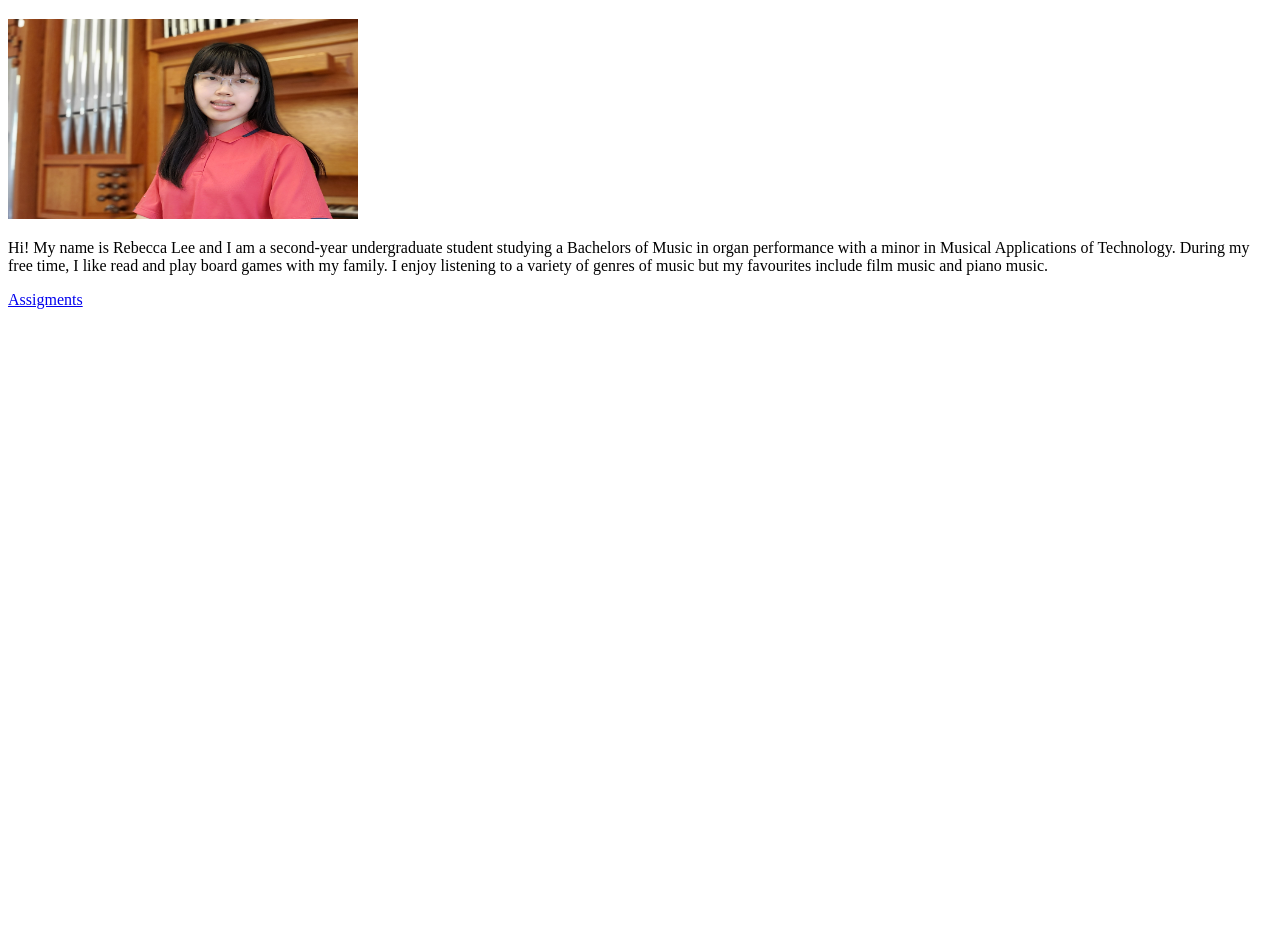
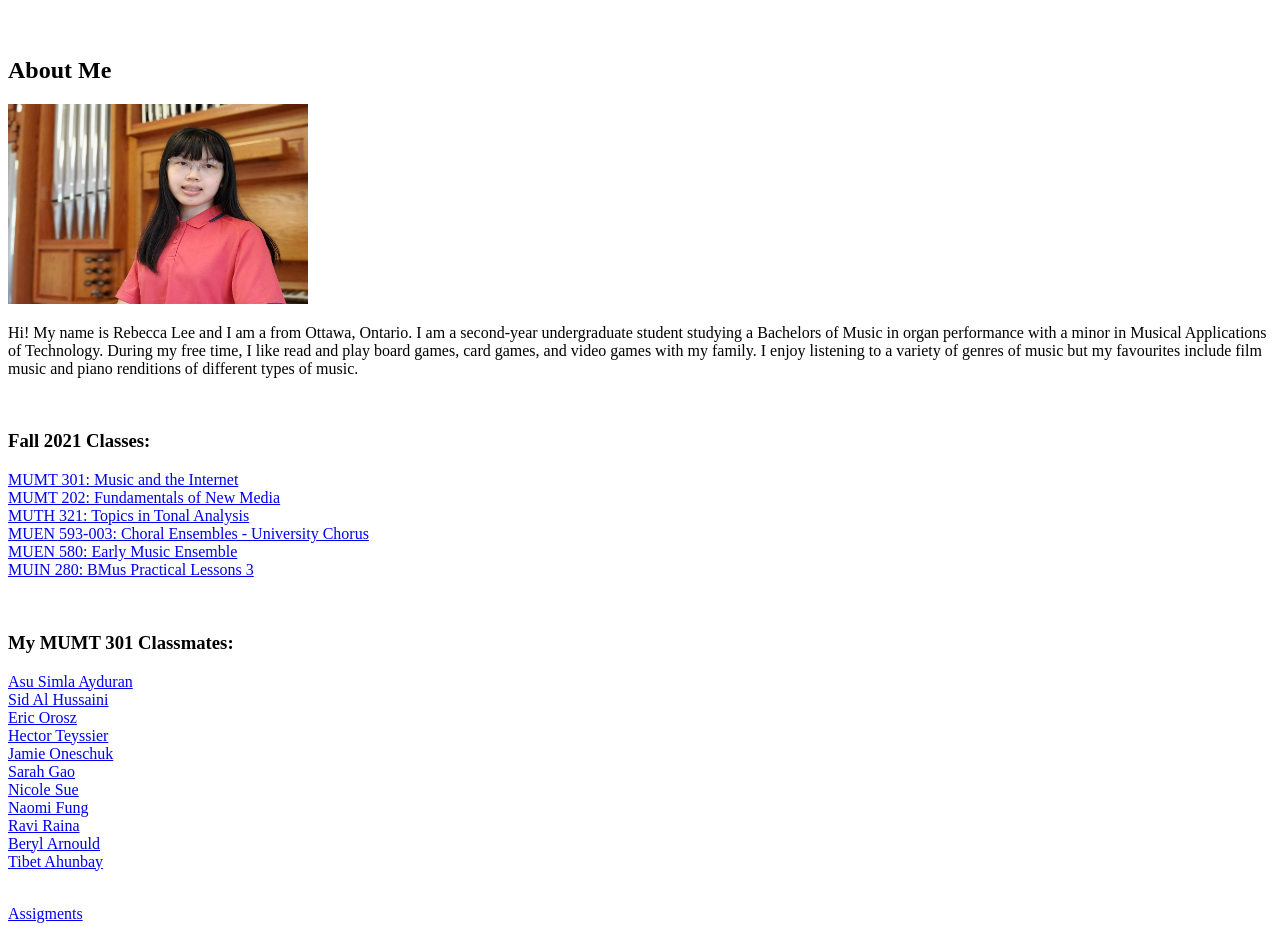
Before and after one commit to mumt301/Rebecca-Lee, a plain HTML site: page index.html in a window 1280 px wide. Shown: the part 61-992 px from the top of the page. Before the commit the page ends 800 px from the top, so only its background shows below. Drawn offline with Linux system fonts and the light colour scheme.

Commit message:
added info

```diff
--- a/index.html
+++ b/index.html
@@ -8,11 +8,38 @@
 
 <body>
     <h1>Welcome!</h1>
-
-    <img src=image-RL.jpg width="350" height="200"></img>
-    <p>Hi! My name is Rebecca Lee and I am a second-year undergraduate student studying a Bachelors of Music in organ performance with a minor in Musical Applications of Technology. During my free time, I like read and play board games with my family. I
-        enjoy listening to a variety of genres of music but my favourites include film music and piano music.
+    <br>
+    <h2>About Me</h2>
+    <img src=image-RL.jpg width="300" height="200">
+    <br>
+    <p>Hi! My name is Rebecca Lee and I am a from Ottawa, Ontario. I am a second-year undergraduate student studying a Bachelors of Music in organ performance with a minor in Musical Applications of Technology. During my free time, I like read and play board
+        games, card games, and video games with my family. I enjoy listening to a variety of genres of music but my favourites include film music and piano renditions of different types of music.
     </p>
+    <br>
+    <h3>Fall 2021 Classes:</h3>
+    <p><a href="https://www.mcgill.ca/study/2021-2022/courses/mumt-301"> MUMT 301: Music and the Internet</a><br>
+        <a href="https://www.mcgill.ca/study/2021-2022/courses/mumt-202"> MUMT 202: Fundamentals of New Media</a><br>
+        <a href="https://www.mcgill.ca/study/2021-2022/courses/muth-321"> MUTH 321: Topics in Tonal Analysis</a><br>
+        <a href="https://www.mcgill.ca/study/2021-2022/courses/muen-593"> MUEN 593-003: Choral Ensembles - University
+            Chorus</a><br>
+        <a href="https://www.mcgill.ca/study/2021-2022/courses/muen-580"> MUEN 580: Early Music Ensemble</a><br>
+        <a href="https://www.mcgill.ca/study/2021-2022/courses/muin-280"> MUIN 280: BMus Practical Lessons 3</a>
+    </p>
+    <br>
+    <h3>My MUMT 301 Classmates:</h3>
+    <p><a href="https://mumt301.github.io/Asu_Simla_Ayduran/"> Asu Simla Ayduran</a><br>
+        <a href="https://mumt301.github.io/SidAlHussaini/"> Sid Al Hussaini</a><br>
+        <a href="https://mumt301.github.io/orosze/"> Eric Orosz</a><br>
+        <a href="https://mumt301.github.io/hteyssier/"> Hector Teyssier</a><br>
+        <a href="https://mumt301.github.io/Jamie-Oneschuk-Repository-/"> Jamie Oneschuk</a><br>
+        <a href="https://mumt301.github.io/Sarah-Gao/"> Sarah Gao</a><br>
+        <a href="https://mumt301.github.io/nicolesue/"> Nicole Sue</a><br>
+        <a href="https://mumt301.github.io/naomifung01/"> Naomi Fung</a><br>
+        <a href="https://mumt301.github.io/raviraina/"> Ravi Raina</a><br>
+        <a href="https://mumt301.github.io/beryl/"> Beryl Arnould</a><br>
+        <a href="https://mumt301.github.io/tibetahunbay/"> Tibet Ahunbay</a>
+    </p>
+    <br>
     <a href="assignments.html"> Assigments</a>
 
 </body>
```
